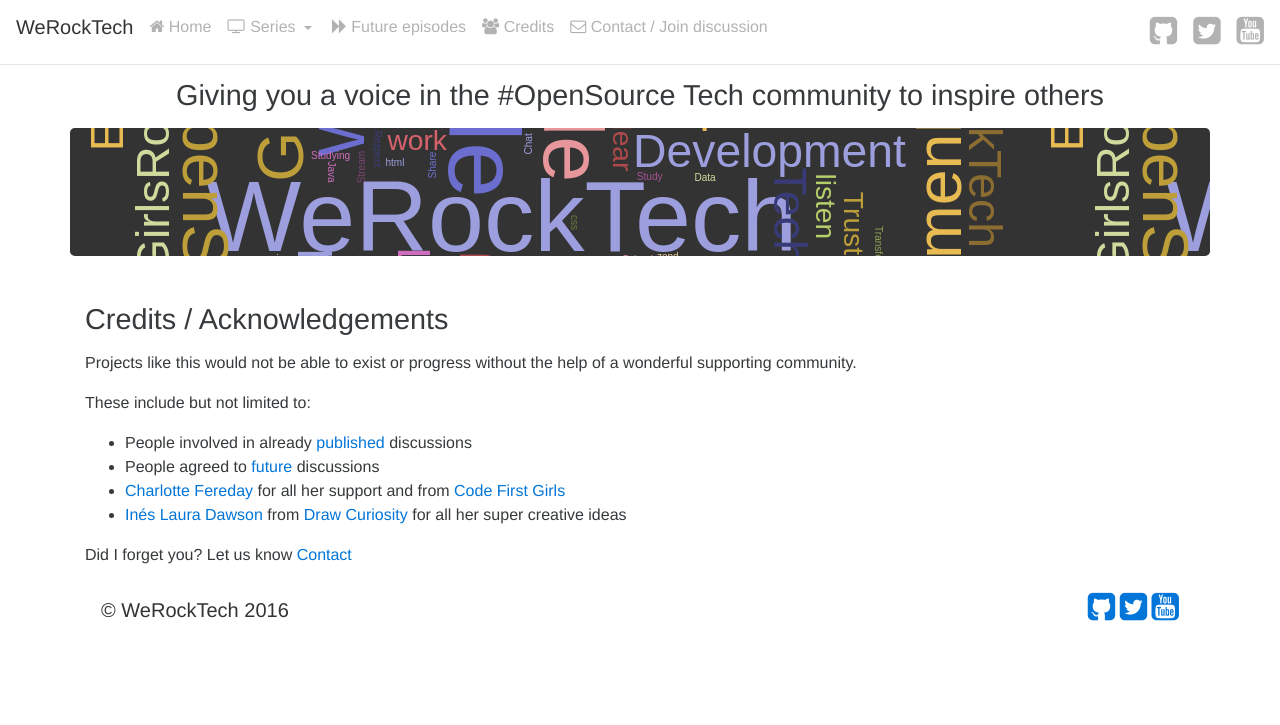
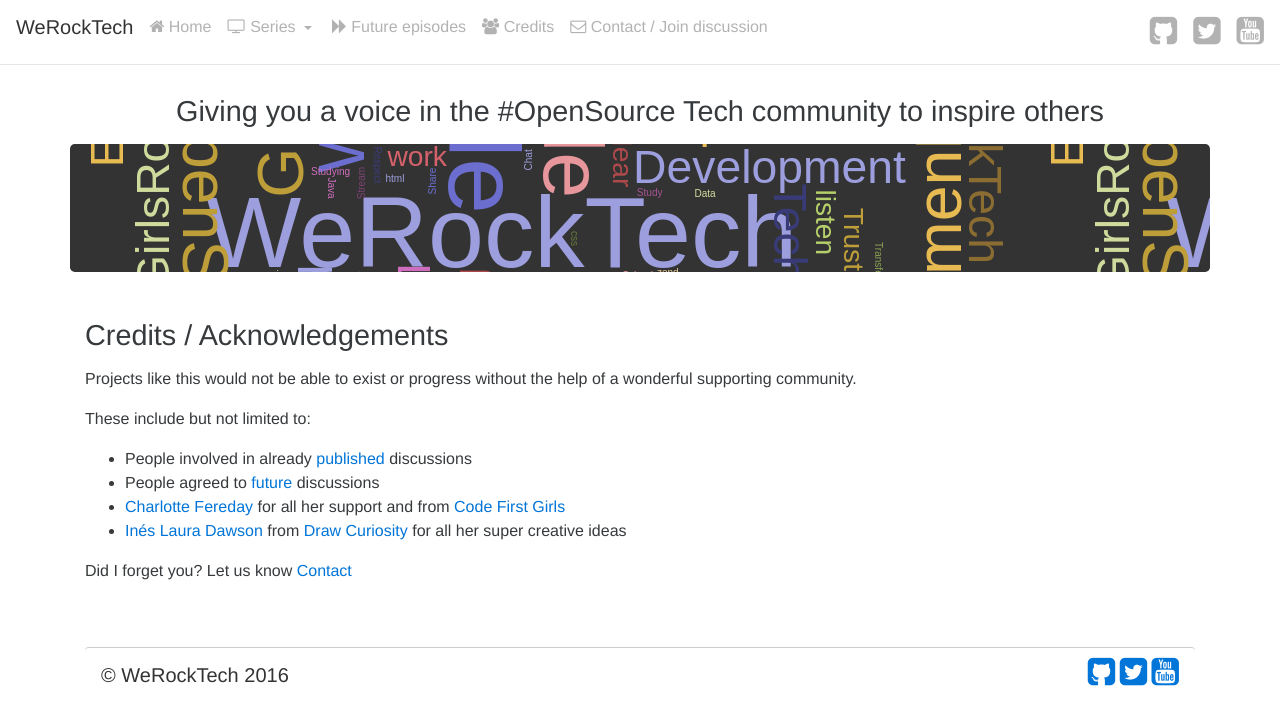
Before and after one commit to WeRockTech/werocktech.github.io, a Jekyll site: the page built from credits.html, in a window 1280 px wide. Shown: the top 725 px of the page. Built offline with Jekyll 4.4.1, drawn with Linux system fonts in a browser that asks for light colours.

Commit message:
Updated styling for footer nav & container - more spacing

```diff
--- a/css/custom.css
+++ b/css/custom.css
@@ -4,7 +4,8 @@ nav.navbar {
 }
 
 footer.navbar {
-
+    border-top:1px solid #ccc;
+    margin-top:4rem;
 }
 
 div.banner {
@@ -36,6 +37,7 @@ h3 {
 }
 
 div.container {
+    margin-top: 6rem;
     margin-bottom: 6rem;
 }
 
```
